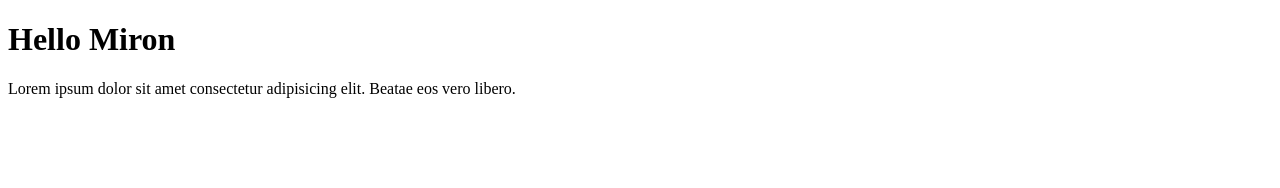
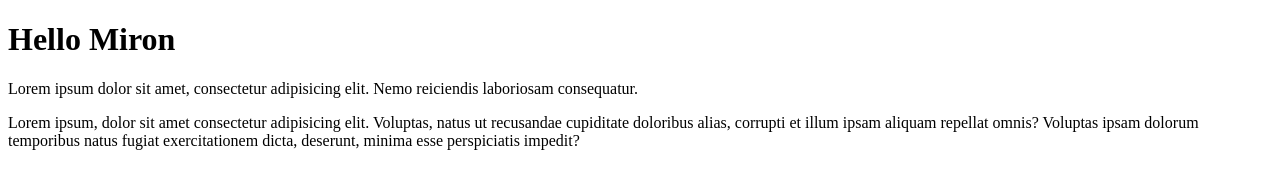
Before and after one commit to TIJUISSAC/Project10, a plain HTML site: page index.html in a window 1280 px wide. Drawn offline with Linux system fonts and the light colour scheme.

Commit message:
changing p

```diff
--- a/index.html
+++ b/index.html
@@ -8,6 +8,7 @@
 </head>
 <body>
     <h1>Hello Miron</h1>
-    <p>Lorem ipsum dolor sit amet consectetur adipisicing elit. Beatae eos vero libero.</p>
+    <p>Lorem ipsum dolor sit amet, consectetur adipisicing elit. Nemo reiciendis laboriosam consequatur.</p>
+    <p>Lorem ipsum, dolor sit amet consectetur adipisicing elit. Voluptas, natus ut recusandae cupiditate doloribus alias, corrupti et illum ipsam aliquam repellat omnis? Voluptas ipsam dolorum temporibus natus fugiat exercitationem dicta, deserunt, minima esse perspiciatis impedit?</p>
 </body>
 </html>
```
